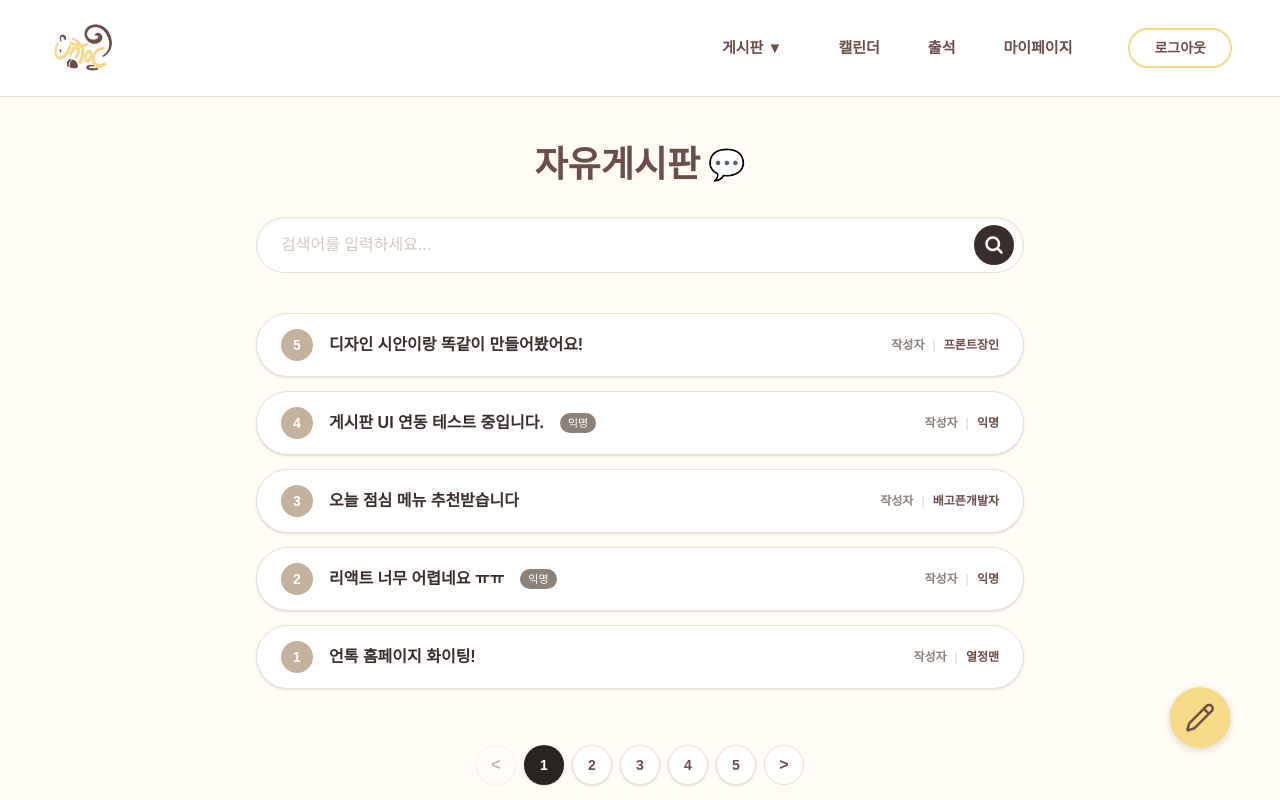
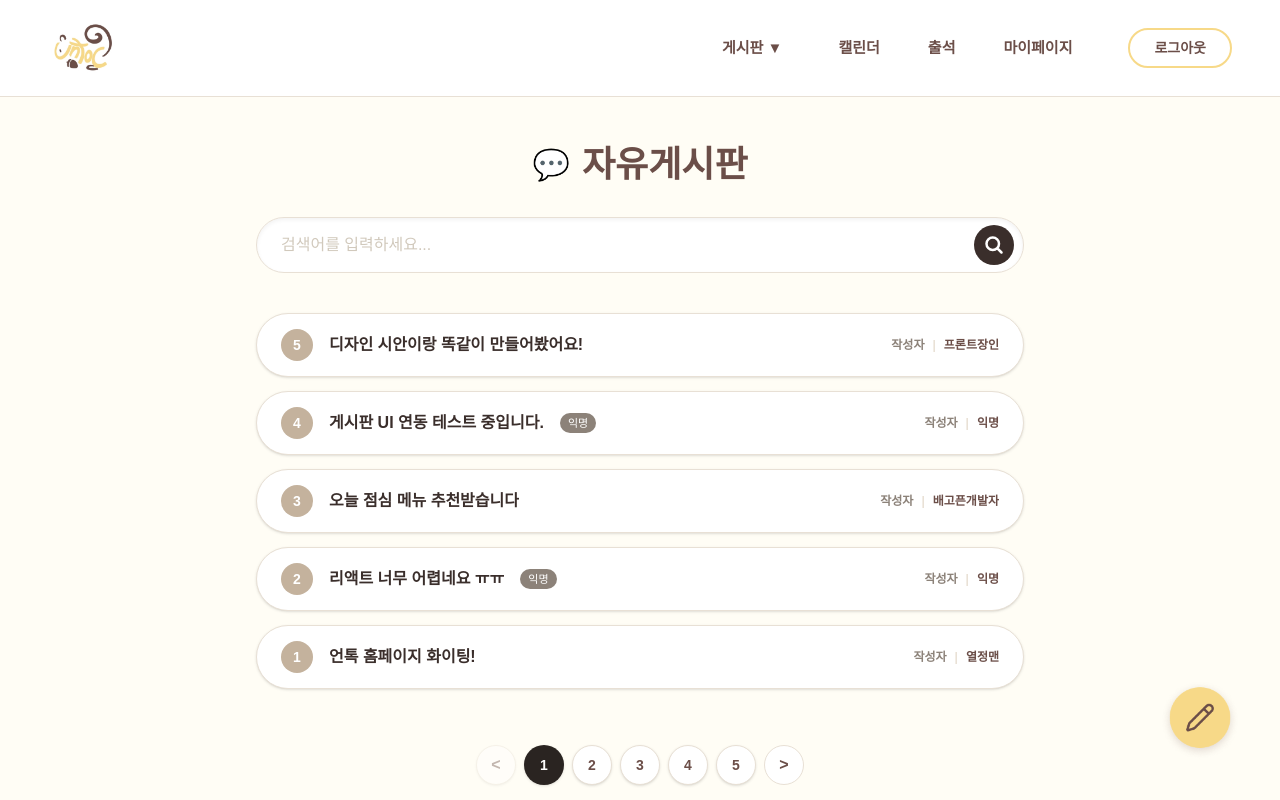
Before and after one commit to Untoc-Camp-2026/Untoc-backend, a Next.js app in the folder front/: page /board in a window 1280 px wide. Shown: the top 800 px of the page. Built offline with nearby package versions, Linux system fonts and the light colour scheme.

Commit message:
게시판 분기

```diff
--- a/front/src/components/layout/Header.tsx
+++ b/front/src/components/layout/Header.tsx
@@ -119,19 +119,20 @@ export default function Header({ isLogin = false }: HeaderProps) {
 
                   {showBoard && (
                     <div className="absolute top-full left-0 w-44 overflow-hidden rounded-xl border border-[#E8E0D5] bg-white shadow-lg mt-1 flex flex-col">
-                      <Link href="/board" className="flex items-center gap-3 px-5 py-3.5 hover:bg-[#FFFDF5] transition-colors">
+                      {/* 👇 href 파라미터 적용 */}
+                      <Link href="/board?category=FREE" className="flex items-center gap-3 px-5 py-3.5 hover:bg-[#FFFDF5] transition-colors">
                         <span className="text-lg">💬</span> 자유게시판
                       </Link>
-                      <Link href="/board" className="flex items-center gap-3 px-5 py-3.5 hover:bg-[#FFFDF5] transition-colors">
+                      <Link href="/board?category=EXAM" className="flex items-center gap-3 px-5 py-3.5 hover:bg-[#FFFDF5] transition-colors">
                         <span className="text-lg">📝</span> 시험게시판
                       </Link>
-                      <Link href="/board" className="flex items-center gap-3 px-5 py-3.5 hover:bg-[#FFFDF5] transition-colors">
+                      <Link href="/board?category=STUDY" className="flex items-center gap-3 px-5 py-3.5 hover:bg-[#FFFDF5] transition-colors">
                         <span className="text-lg">📚</span> 스터디게시판
                       </Link>
-                      <Link href="/board" className="flex items-center gap-3 px-5 py-3.5 hover:bg-[#FFFDF5] transition-colors">
+                      <Link href="/board?category=JOB" className="flex items-center gap-3 px-5 py-3.5 hover:bg-[#FFFDF5] transition-colors">
                         <span className="text-lg">💼</span> 취업게시판
                       </Link>
-                      <Link href="/board" className="flex items-center gap-3 px-5 py-3.5 hover:bg-[#FFFDF5] transition-colors">
+                      <Link href="/board?category=GAME" className="flex items-center gap-3 px-5 py-3.5 hover:bg-[#FFFDF5] transition-colors">
                         <span className="text-lg">🎮</span> 게임게시판
                       </Link>
                     </div>
--- a/front/src/pages/board/index.tsx
+++ b/front/src/pages/board/index.tsx
@@ -1,23 +1,28 @@
 // front/src/pages/board/index.tsx
 import { useState, useEffect } from 'react';
 import Head from 'next/head';
-import Link from 'next/link';
-import Image from 'next/image';
+import { useRouter } from 'next/router';
 import { BoardCategory, Post } from '@/types/board';
 import { getPosts } from '@/api/board';
 
-// 분리한 도메인 종속 컴포넌트 불러오기
 import PostItem from '@/components/board/PostItem';
 import FloatingWriteBtn from '@/components/board/FloatingWriteBtn';
 
-// 로고 이미지 자산
-import untocLogo from '@/assets/images/언톡_스티커.webp';
+// 💡 프로의 팁: 카테고리별 렌더링 정보를 객체(Dictionary)로 분리하여 관리
+const CATEGORY_INFO: Record<BoardCategory, { label: string; emoji: string }> = {
+  FREE: { label: '자유게시판', emoji: '💬' },
+  EXAM: { label: '시험게시판', emoji: '📝' },
+  STUDY: { label: '스터디게시판', emoji: '📚' },
+  JOB: { label: '취업게시판', emoji: '💼' },
+  GAME: { label: '게임게시판', emoji: '🎮' },
+};
 
 export default function BoardList() {
+  const router = useRouter();
+
   const [currentCategory, setCurrentCategory] = useState<BoardCategory>('FREE');
   const [posts, setPosts] = useState<Post[]>([]);
   const [loading, setLoading] = useState<boolean>(false);
-
   const [searchQuery, setSearchQuery] = useState('');
   const [currentPage, setCurrentPage] = useState(1);
   const [totalCount, setTotalCount] = useState(0);
@@ -25,6 +30,18 @@ export default function BoardList() {
   const postsPerPage = 10;
   const totalPages = Math.ceil(totalCount / postsPerPage) || 1;
 
+  // 1. 라우터에서 카테고리를 감지하여 상태 업데이트
+  useEffect(() => {
+    if (router.isReady) {
+      const queryCategory = router.query.category as BoardCategory;
+      if (queryCategory && CATEGORY_INFO[queryCategory]) {
+        setCurrentCategory(queryCategory);
+        setCurrentPage(1); // 카테고리가 바뀌면 1페이지로 초기화
+      }
+    }
+  }, [router.isReady, router.query.category]);
+
+  // 2. 카테고리 변경 시 데이터 패칭
   useEffect(() => {
     const fetchPosts = async () => {
       setLoading(true);
@@ -59,19 +76,21 @@ export default function BoardList() {
     if (currentPage < totalPages) setCurrentPage((prev) => prev + 1);
   };
 
+  // 현재 화면에 띄울 라벨과 이모지 추출
+  const { label, emoji } = CATEGORY_INFO[currentCategory];
+
   return (
-    <div className="min-h-screen bg-[#FFFDF5] text-[#6B4E48] font-sans flex flex-col relative pb-24">
+    <div className="w-full flex flex-col relative pb-24">
       <Head>
-        <title>자유게시판 - UNTOC</title>
+        <title>{label} - UNTOC</title>
       </Head>
 
-      {/* 본문 컨텐츠 영역 */}
       <main className="flex-1 flex flex-col items-center w-full max-w-4xl mx-auto px-4 py-12 gap-6">
 
-        {/* 타이틀 */}
-        <div className="flex items-center gap-2 text-4xl font-extrabold text-[#6B4E48]">
-          <h1>자유게시판</h1>
-          <span className="text-3xl">💬</span>
+        {/* 💡 동적 타이틀 렌더링 (클릭한 메뉴에 맞게 이모지와 텍스트 변경) */}
+        <div className="flex items-center gap-3 text-4xl font-extrabold text-[#6B4E48]">
+          <span className="text-3xl">{emoji}</span>
+          <h1>{label}</h1>
         </div>
 
         {/* 검색바 */}
@@ -93,7 +112,7 @@ export default function BoardList() {
           </button>
         </form>
 
-        {/* 게시글 목록 카드 리스트 (분리한 PostItem 적용) */}
+        {/* 게시글 목록 카드 리스트 */}
         <div className="w-full max-w-3xl flex flex-col gap-3.5 mt-4">
           {loading ? (
             <div className="text-center py-20 text-[#A3918D] font-bold">로딩 중...</div>
--- a/front/src/utils/api.ts
+++ b/front/src/utils/api.ts
@@ -1,6 +1,6 @@
 // utils/api.ts
 
-const BASE_URL = process.env.NEXT_PUBLIC_API_URL || 'http://localhost:8080';
+const BASE_URL = process.env.NEXT_PUBLIC_API_URL || 'http://localhost:8000';
 
 /**
  * 애플리케이션 공통 API Fetcher
```
